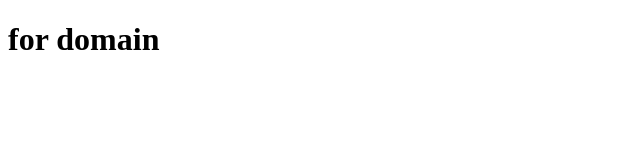
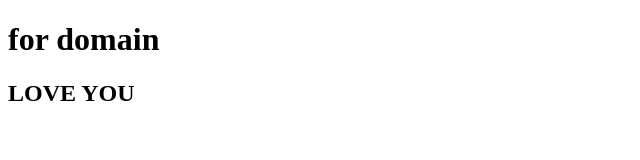
Before and after one commit to dayuanhan/jibunyou, a plain HTML site: page index.html in a window 1280 px wide. Shown: the whole page, without its empty margins (0-640 px from the left). Drawn offline with Linux system fonts and the light colour scheme.

Commit message:
Update index.html

```diff
--- a/index.html
+++ b/index.html
@@ -7,6 +7,7 @@
 </head>
 <body>
     <h1>for domain </h1>
+    <h2> LOVE YOU </h2>
 </body>
 
 </html>
```
